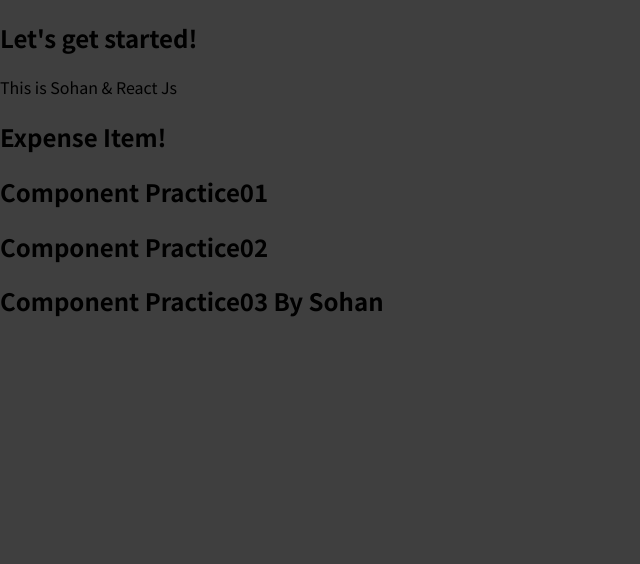
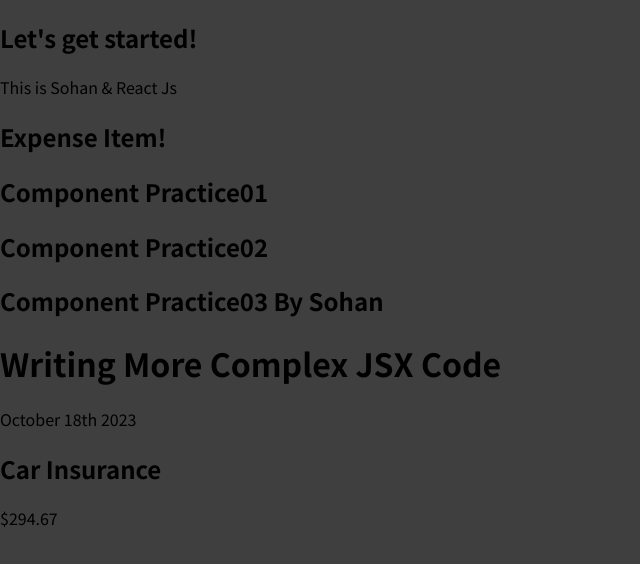
Before and after one commit to ProgrammerSohan/React-JS-Of-Sohan, a JavaScript app in the folder s4/practice-s4/: page / in a window 1280 px wide. Shown: the top 564 px of the page, without its empty margins (0-640 px from the left). Built offline with nearby package versions, Linux system fonts and the light colour scheme.

Commit message:
#3*45_writing more complex jsx code

```diff
--- a/s4/practice-s4/src/App.js
+++ b/s4/practice-s4/src/App.js
@@ -3,6 +3,7 @@ import ExpenseItem from "./components/ExpenseItem";
 import PracticeComp1 from "./components/PracticeComp1";
 import PracticeComp2 from "./components/PracticeComp2";
 import PracticeComp3 from "./components/PracticeComp3";
+import ComplexJsx from "./components/ComplexJsx";
 
 function App() {
   document.getElementById('root')
@@ -14,6 +15,7 @@ function App() {
       <PracticeComp1></PracticeComp1>
       <PracticeComp2></PracticeComp2>
       <PracticeComp3> </PracticeComp3>
+      <ComplexJsx></ComplexJsx>
     </div>
   );
 }
--- /dev/null
+++ b/s4/practice-s4/src/components/ComplexJsx.js
@@ -0,0 +1,16 @@
+function ComplexJsx(){
+
+    return (
+        <div>
+            <h1>Writing More Complex JSX Code </h1>
+            <div>October 18th 2023</div>
+            <div>
+                <h2>Car Insurance</h2>
+                <div>$294.67</div>
+
+            </div>
+        </div>
+    );
+
+}
+export default ComplexJsx;
```
